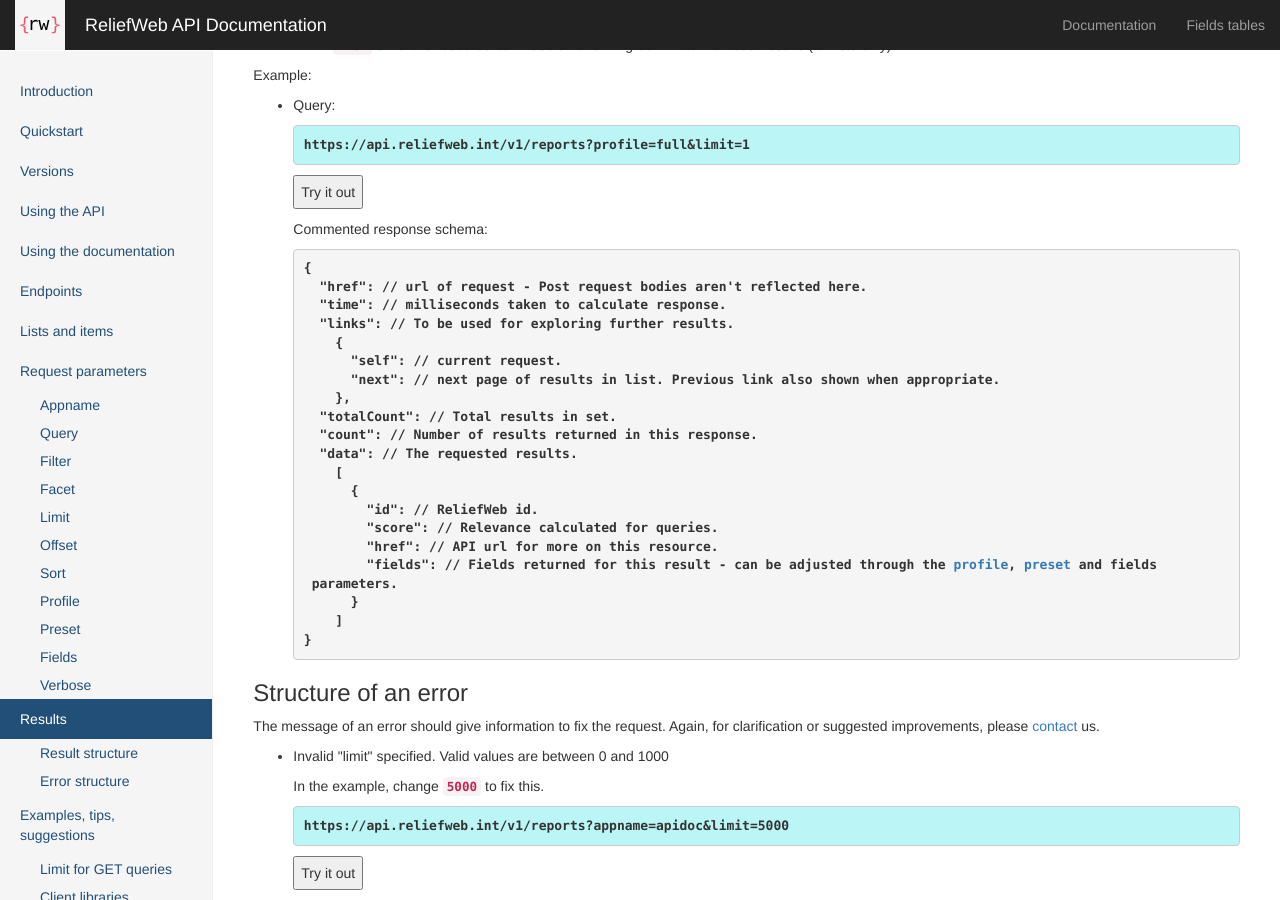
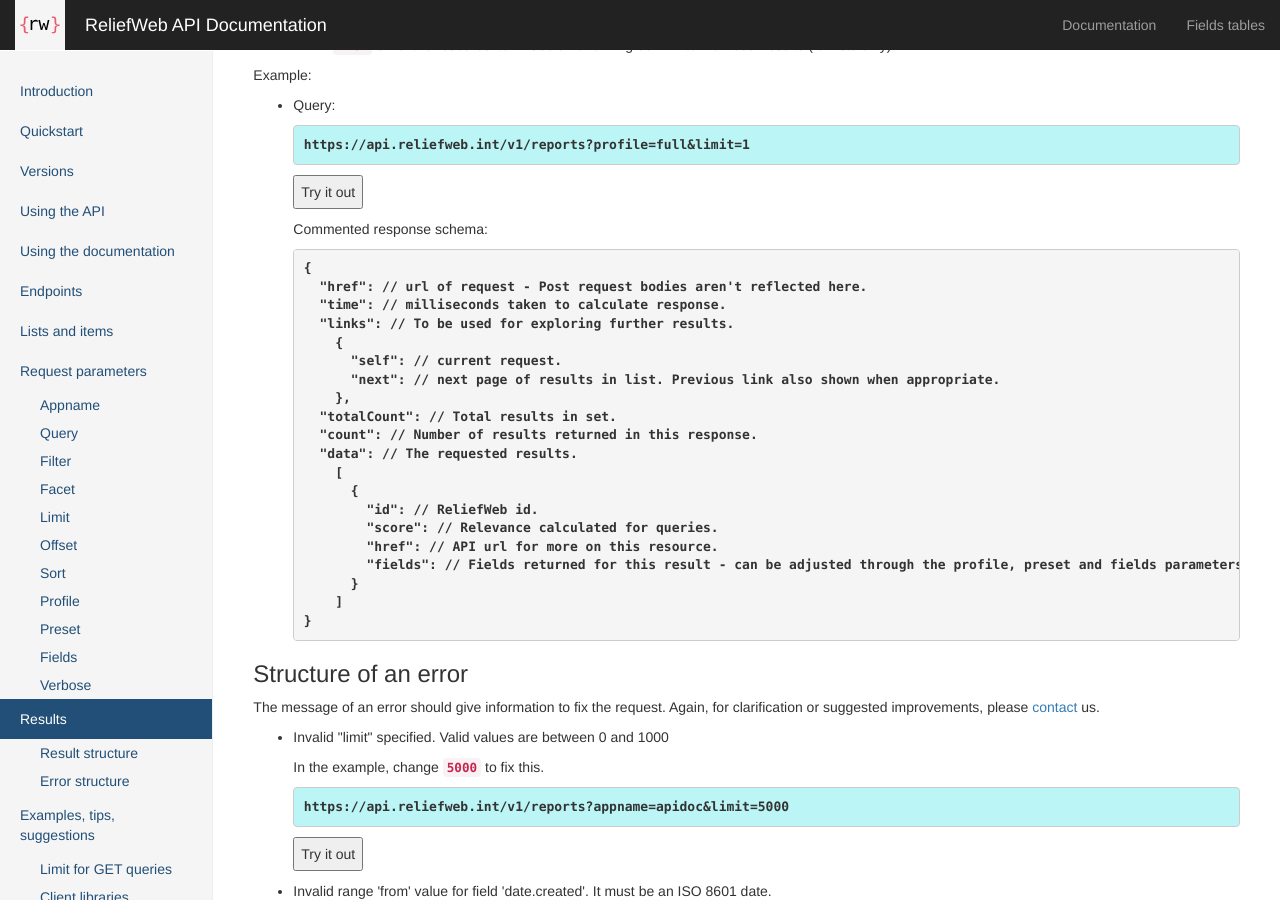
Before and after one commit to UN-OCHA/rwint-api-doc, a Jekyll site: the page index.html, which Jekyll copies as it is, in a window 1280 px wide and 900 px high, scrolled down 20484 px. Built offline with Jekyll 4.4.1, drawn with Linux system fonts in a browser that asks for light colours.

Commit message:
[peHEritD] remove links in code example

```diff
--- a/index.html
+++ b/index.html
@@ -1320,7 +1320,7 @@
         "id": // ReliefWeb id.
         "score": // Relevance calculated for queries.
         "href": // API url for more on this resource.
-        "fields": // Fields returned for this result - can be adjusted through the <a href="#profiles">profile</a>, <a href="#preset">preset</a> and <code>fields</code> parameters.
+        "fields": // Fields returned for this result - can be adjusted through the profile, preset and fields parameters.
       }
     ]
 }
```
